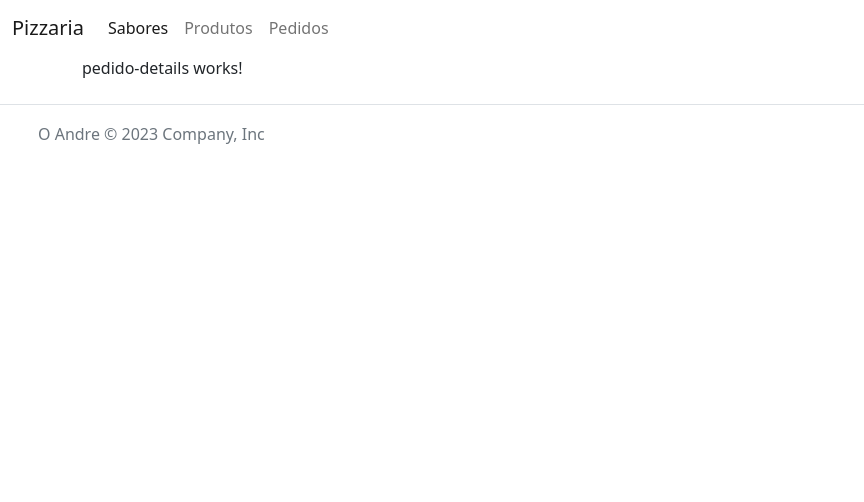
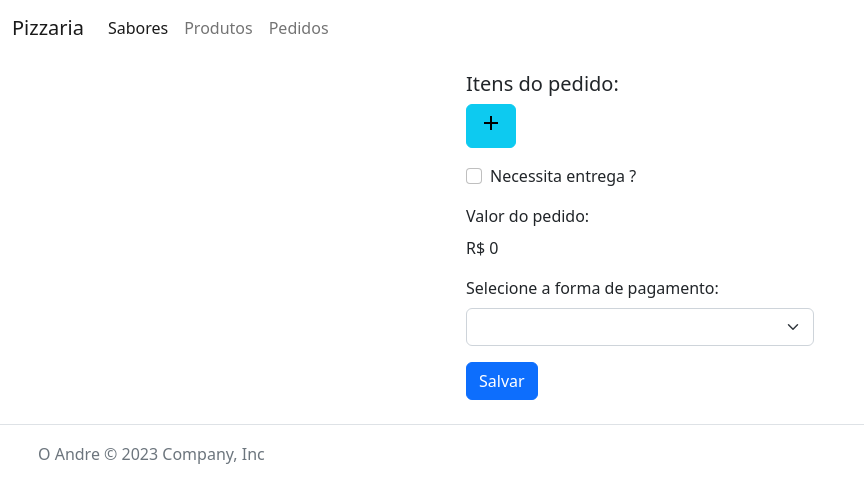
Before and after one commit to TheAndrew1/Pizzaria-Front, an Angular app: page /pedidos/form in a window 1280 px wide. Shown: the top 502 px of the page, without its empty margins (0-864 px from the left). Built offline with nearby package versions, Linux system fonts and the light colour scheme.

Commit message:
inicio de form de pedido

```diff
--- a/src/app/app-routing.module.ts
+++ b/src/app/app-routing.module.ts
@@ -9,8 +9,8 @@ import { PedidoListComponent } from './components/pedido/pedido-list/pedido-list
 import { PedidoDetailsComponent } from './components/pedido/pedido-details/pedido-details.component';
 
 const routes: Routes = [
-  {path:"", redirectTo: "index", pathMatch: "full"},
-  {path: "index", component: IndexComponent},
+  {path:"", redirectTo: "home", pathMatch: "full"},
+  {path: "home", component: IndexComponent},
   {path: "sabores", component: SaborListComponent},
   {path: "sabores/form", component: SaborDetailsComponent},
   {path: "produtos", component: ProdutoListComponent},
--- a/src/app/components/layout/header/header.component.html
+++ b/src/app/components/layout/header/header.component.html
@@ -1,6 +1,6 @@
 <nav class="navbar navbar-expand-lg bg-body-tertiary">
     <div class="container-fluid">
-      <a class="navbar-brand" [routerLink]="['/index']">Pizzaria</a>
+      <a class="navbar-brand" [routerLink]="['/home']">Pizzaria</a>
       <button class="navbar-toggler" type="button" data-bs-toggle="collapse" data-bs-target="#navbarNav" aria-controls="navbarNav" aria-expanded="false" aria-label="Toggle navigation">
         <span class="navbar-toggler-icon"></span>
       </button>
--- a/src/app/components/pedido/pedido-details/pedido-details.component.html
+++ b/src/app/components/pedido/pedido-details/pedido-details.component.html
@@ -1 +1,33 @@
-<p>pedido-details works!</p>
+<link rel="stylesheet" href="https://fonts.googleapis.com/css2?family=Material+Symbols+Outlined:opsz,wght,FILL,GRAD@24,400,0,0" />
+
+<form class="container my-3 col-4">
+    <h2 *ngIf="tipo == 'new'">Realizar pedido</h2>
+    <h2 *ngIf="tipo == 'edit'">Editar pedido</h2>
+
+    <div class="mb-3">
+        <h5 for="nome" class="form-label">Itens do pedido:</h5>
+
+        <button type="button" class="btn btn-info">
+            <span class="material-symbols-outlined">add</span>
+        </button>
+    </div>
+
+    <div class="form-check mb-3">
+        <input class="form-check-input" type="checkbox" value="" id="entrega" [(ngModel)]="pedido.entrega" name="entrega">
+        <label class="form-check-label" for="entrega">Necessita entrega ?</label>
+    </div>
+    <div class="mb-3">
+        <label for="valor" class="form-label">Valor do pedido:</label>
+        <p>R$ {{ pedido.valor }}</p>
+    </div>
+    <div class="mb-3">
+        <label for="pagamento" class="form-label">Selecione a forma de pagamento:</label>
+        <select class="form-select" id="pagamento" aria-label="Forma de pagamento" [(ngModel)]="pedido.pagamento" name="pagamento">
+            <option value=0>Dinheiro</option>
+            <option value=1>Crédito</option>
+            <option value=2>Debito</option>
+        </select>
+    </div>
+
+    <button type="submit" class="btn btn-primary" (click)="salvar()">Salvar</button>
+</form>
--- a/src/app/components/pedido/pedido-details/pedido-details.component.ts
+++ b/src/app/components/pedido/pedido-details/pedido-details.component.ts
@@ -1,4 +1,7 @@
-import { Component } from '@angular/core';
+import { Component, inject } from '@angular/core';
+import { ActivatedRoute, Router } from '@angular/router';
+import { Pedido } from 'src/app/models/pedidoModel';
+import { PedidoService } from 'src/app/services/pedido/pedido.service';
 
 @Component({
   selector: 'app-pedido-details',
@@ -6,5 +9,49 @@ import { Component } from '@angular/core';
   styleUrls: ['./pedido-details.component.scss']
 })
 export class PedidoDetailsComponent {
+  router = inject(Router);
+  rota = inject(ActivatedRoute);
+  pedidoService = inject(PedidoService);
 
+  pedido: Pedido = new Pedido();
+  tipo!: string | null;
+  id!: number;
+
+  constructor(){
+    this.rota.queryParamMap.subscribe(params => {
+      this.tipo = params.get("type");
+      this.id = Number(params.get("id"));
+    });
+
+    if(this.id != 0){
+      this.findById(this.id);
+    }
+  }
+
+  findById(id: number){
+    this.pedidoService.findById(id).then(promise => promise.subscribe({
+      next: response => this.pedido = response,
+      error: erro => console.log(erro)
+    }));
+  }
+
+  async salvar(){
+    if(this.tipo == "new"){
+        await this.pedidoService.create(this.pedido).then(promise => promise.subscribe({
+        next: response => this.pedido = response,
+        error: erro => console.log(erro)
+      }))
+      .then(() => {
+        this.router.navigate(["/pedidos"]);
+      })
+    }else{
+      await this.pedidoService.edit(this.id, this.pedido).then(promise => promise.subscribe({
+        next: response => this.pedido = response,
+        error: erro => console.log(erro)
+      }))
+      .then(() => {
+        this.router.navigate(["/pedidos"]);
+      })
+    }
+  }
 }
--- a/src/app/components/pedido/pedido-list/pedido-list.component.html
+++ b/src/app/components/pedido/pedido-list/pedido-list.component.html
@@ -4,7 +4,7 @@
 			<input id="table-filtering-search" class="form-control" type="text" autocomplete="off" [formControl]="control" name="busca" (ngModelChange)="filter()" placeholder="Buscar..."/>
 		</div>
 		<div class="col-xs-3 col-sm-auto">
-			<button type="button" class="btn btn-primary" [routerLink]="['/pedidos/form']" [queryParams]="{type: 'new'}">Adicionar</button>
+			<button type="button" class="btn btn-primary" [routerLink]="['/pedidos/form']" [queryParams]="{type: 'new'}">Novo</button>
 		</div>
 	</div>
 </form>
@@ -25,14 +25,14 @@
 		<tr *ngFor="let pedido of pedidos$; index as i">
 			<th scope="row">{{ i + 1 }}</th>
             <td><ngb-highlight [result]="pedido.id | number" [term]="control.value"></ngb-highlight></td>
-            <td *ngIf="pedido.entrega">Entrega</td>
-            <td *ngIf="!pedido.entrega">Retirada</td>
+            <td *ngIf="pedido.entrega">ENTREGA</td>
+            <td *ngIf="!pedido.entrega">RETIRADA</td>
 			<td>{{ pedido.situacao }}</td>
             <td>{{ pedido.pagamento }}</td>
-			<td>{{ pedido.valor }}</td>
+			<td>R$ {{ pedido.valor }}</td>
 			<td class="row justify-content-around">
 				<button type="button" class="btn btn-info col-3" [routerLink]="['/pedidos/form']" [queryParams]="{id: pedido.id, type: 'edit'}">Editar</button>
-				<button type="button" class="btn btn-danger col-3" (click)="openModal(content, pedido)">Excluir</button>
+				<button type="button" class="btn btn-danger col-3" (click)="openModal(content, pedido)">Cancelar</button>
 			</td>
 		</tr>
 	</tbody>
@@ -40,11 +40,11 @@
 
 <ng-template #content let-modal>
 	<div class="modal-header">
-		<h4 class="modal-title">Excluir pedido</h4>
+		<h4 class="modal-title">Cancelar pedido</h4>
 		<button type="button" class="btn-close" aria-label="Close" (click)="modal.dismiss('Cross click')"></button>
 	</div>
 	<div class="modal-body">
-		<p>Tem certeza que deseja excluir o pedido de número <strong><em>{{ pedidoSelecionado.id }}</em></strong> ?</p>
+		<p>Tem certeza que deseja cancelar o pedido de número <strong><em>{{ pedidoSelecionado.id }}</em></strong> ?</p>
 	</div>
 	<div class="modal-footer justify-content-between">
 		<button type="button" class="btn btn-outline-danger col-2" (click)="delete(pedidoSelecionado.id)">Excluir</button>
--- a/src/app/components/pedido/pedido-list/pedido-list.component.ts
+++ b/src/app/components/pedido/pedido-list/pedido-list.component.ts
@@ -2,7 +2,6 @@ import { Component, inject } from '@angular/core';
 import { FormControl } from '@angular/forms';
 import { NgbModal } from '@ng-bootstrap/ng-bootstrap';
 import { Pedido } from 'src/app/models/pedidoModel';
-import { Situacao } from 'src/app/models/situacaoEnum';
 import { PedidoService } from 'src/app/services/pedido/pedido.service';
 
 @Component({
@@ -55,7 +54,7 @@ export class PedidoListComponent {
   }
 
   filterPedidosAbertos(pedidos: Pedido[]): Pedido[]{
-    return pedidos.filter(pedido => pedido.situacao != Situacao.CANCELADO);
+    return pedidos.filter(pedido => pedido.situacao != 0);
   }
 
   openModal(content: any, pedido: Pedido) {
--- a/src/app/components/produto/produto-details/produto-details.component.html
+++ b/src/app/components/produto/produto-details/produto-details.component.html
@@ -1,6 +1,6 @@
 <form class="container my-3 col-4">
-    <h2 *ngIf="tipo == 'new'">Adicionar sabor</h2>
-    <h2 *ngIf="tipo == 'edit'">Editar sabor</h2>
+    <h2 *ngIf="tipo == 'new'">Adicionar produto</h2>
+    <h2 *ngIf="tipo == 'edit'">Editar produto</h2>
 
     <div class="mb-3">
         <label for="nome" class="form-label">Nome:</label>
--- a/src/app/models/pagamentoEnum.ts
+++ /dev/null
@@ -1,3 +0,0 @@
-export enum Pagamento{
-    DINHEIRO, CREDITO, DEBITO
-}
--- a/src/app/models/pedidoModel.ts
+++ b/src/app/models/pedidoModel.ts
@@ -1,19 +1,21 @@
 import { Cliente } from "./clienteModel";
 import { Endereco } from "./enderecoModel";
 import { Funcionario } from "./funcionarioModel";
-import { Pagamento } from "./pagamentoEnum";
 import { Produto } from "./produtoModel";
-import { Situacao } from "./situacaoEnum";
 
 export class Pedido{
     id!: number;
     data!: Date;
     entrega!: boolean;
-    situacao!: Situacao;
-    pagamento!: Pagamento;
+    situacao!: number;
+    pagamento!: number;
     valor!: number;
     cliente!: Cliente;
     endereco!: Endereco;
     funcionario!: Funcionario;
     produtos!: Array<Produto>;
+
+    constructor(){
+        this.valor = 0;
+    }
 }
--- a/src/app/models/situacaoEnum.ts
+++ /dev/null
@@ -1,3 +0,0 @@
-export enum Situacao{
-    CANCELADO, PREPARO, ENTREGA, FINALIZADO
-}
```
